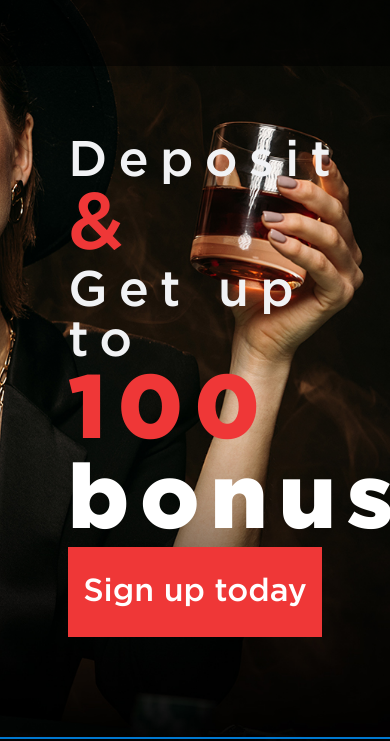
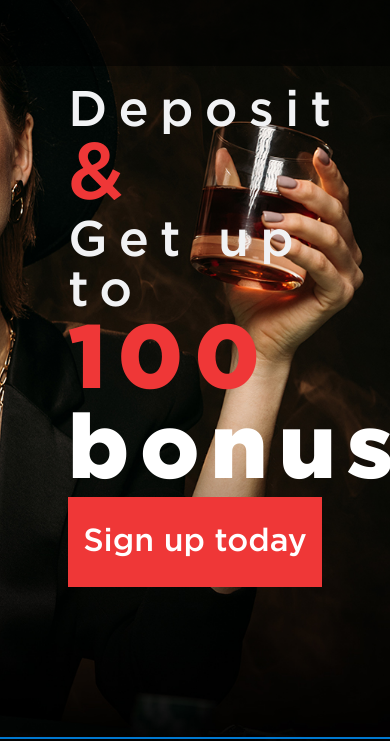
Before and after one commit to lukashuk-hub/practice, a plain HTML site: page index.html in a window 390 px wide. Shown: the part 103-844 px from the top of the page. Drawn offline with nearby package versions, Linux system fonts and the light colour scheme.

Commit message:
add adaptive

```diff
--- a/css/styles.css
+++ b/css/styles.css
@@ -107,7 +107,7 @@ button:hover {
     letter-spacing: .7rem;
     line-height: 1;
     font-family: 'Gotham Pro Medium';
-    padding-top: 230px;
+    padding-top: 200px;
 }
 
 .banner_btn button {
@@ -621,11 +621,8 @@ input {
 }
 
 @media (max-width: 870px){
-    .header .logo {
-        height: 100px;
-    }
     .banner_content {
-        padding-top: 240px;
+        padding-top: 190px;
         font-size: 50px;
     }
     .banner_content .hundred_bonus {
@@ -650,7 +647,7 @@ input {
         width: 100%;
     }
     .banner_content {
-        padding-top: 240px;
+        padding-top: 190px;
         font-size: 50px;
     }
     .banner_content .bonus {
```
